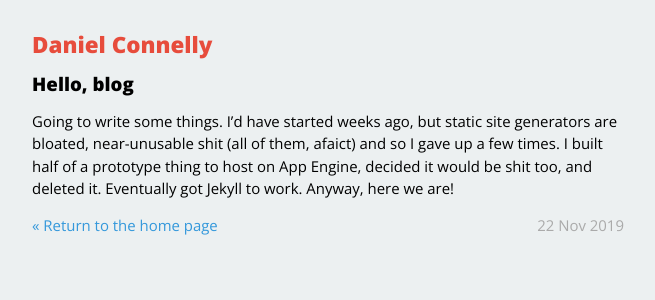
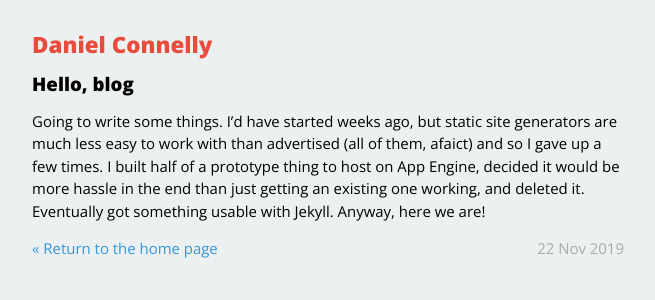
Before and after one commit to dhconnelly/dhconnelly.github.io, a Jekyll site: the page built from _posts/2019-11-22-hello-blog.md, in a window 1280 px wide. Shown: the top 300 px of the page, without its empty margins (312-967 px from the left). Built offline with Jekyll 4.4.1, drawn with Linux system fonts in a browser that asks for light colours.

Commit message:
Update 2019-11-22-hello-blog.md

```diff
--- a/_posts/2019-11-22-hello-blog.md
+++ b/_posts/2019-11-22-hello-blog.md
@@ -6,7 +6,7 @@ permalink: /hello-blog.html
 ---
 
 Going to write some things. I'd have started weeks ago, but static
-site generators are bloated, near-unusable shit (all of them, afaict)
+site generators are much less easy to work with than advertised (all of them, afaict)
 and so I gave up a few times. I built half of a prototype thing to host
-on App Engine, decided it would be shit too, and deleted it. Eventually
-got Jekyll to work. Anyway, here we are!
+on App Engine, decided it would be more hassle in the end than just getting an existing one working, and deleted it. Eventually
+got something usable with Jekyll. Anyway, here we are!
```
